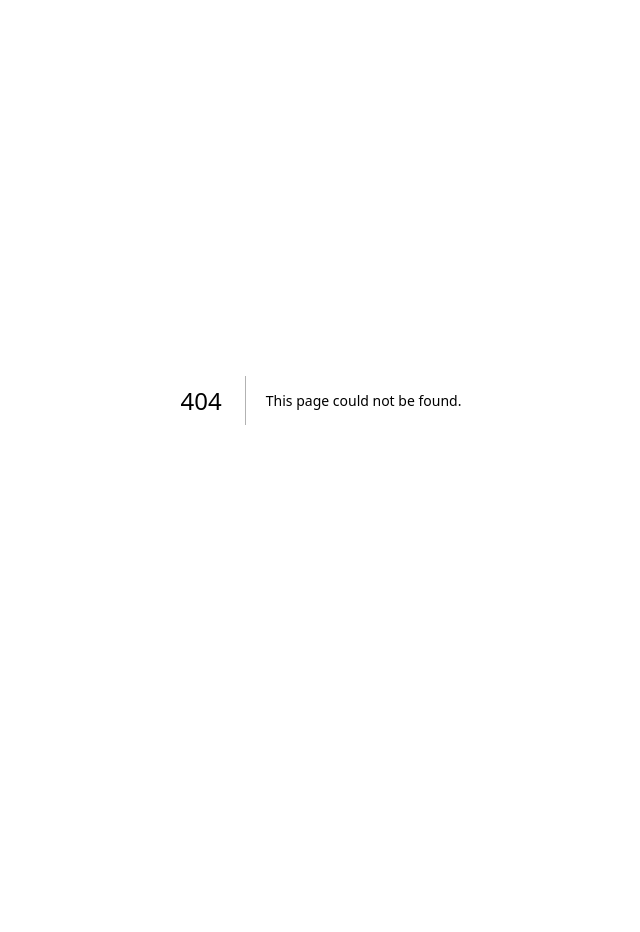
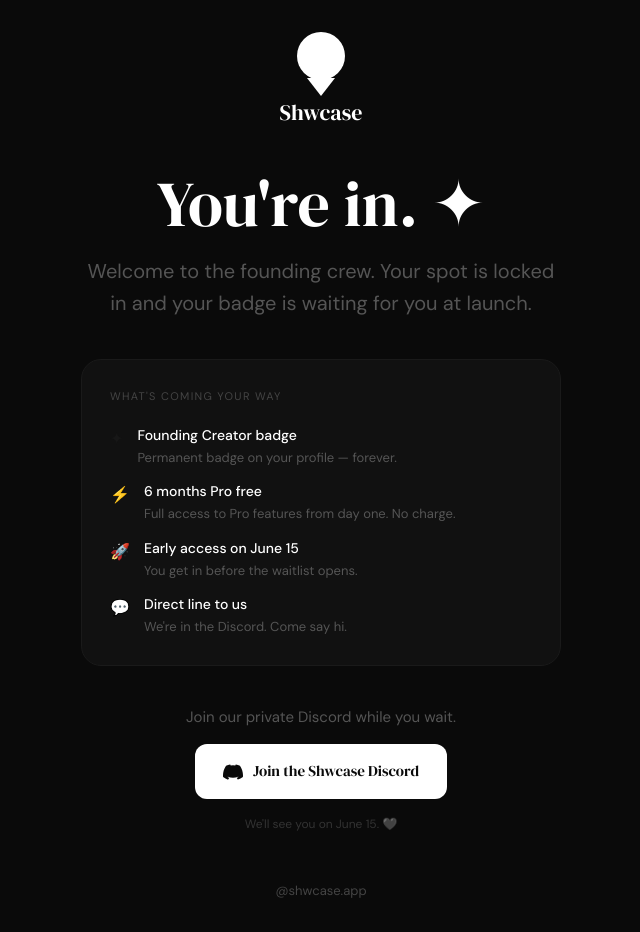
Before and after one commit to joshuapepper09/shwcase-landing, a Next.js app: page /welcome in a window 1280 px wide. Before the commit this address had no page. Shown: the whole page, without its empty margins (319-959 px from the left). Before the commit the page ends 800 px from the top, so only its background shows below. Built offline with nearby package versions, Linux system fonts and the light colour scheme.

Commit message:
add welcome page with Discord link

```diff
--- /dev/null
+++ b/app/welcome/page.tsx
@@ -0,0 +1,83 @@
+export default function Welcome() {
+    return (
+      <main style={{ minHeight: '100vh', background: '#0a0a0a', fontFamily: 'DM Sans, sans-serif', display: 'flex', flexDirection: 'column', alignItems: 'center', justifyContent: 'center', padding: '32px 24px', textAlign: 'center' }}>
+
+        <style>{`
+          @import url('https://fonts.googleapis.com/css2?family=DM+Serif+Display:ital@0;1&family=DM+Sans:wght@300;400;500&display=swap');
+          * { box-sizing: border-box; margin: 0; padding: 0; }
+          body { background: #0a0a0a; }
+          @keyframes fadeUp {
+            from { opacity: 0; transform: translateY(20px); }
+            to { opacity: 1; transform: translateY(0); }
+          }
+          .fade-1 { animation: fadeUp 0.8s ease forwards; }
+          .fade-2 { animation: fadeUp 0.8s ease 0.2s forwards; opacity: 0; }
+          .fade-3 { animation: fadeUp 0.8s ease 0.4s forwards; opacity: 0; }
+          .fade-4 { animation: fadeUp 0.8s ease 0.6s forwards; opacity: 0; }
+          .discord-btn:hover { background: #f0f0f0 !important; }
+        `}</style>
+
+        {/* Logo */}
+        <div className="fade-1" style={{ marginBottom: '40px' }}>
+          <div style={{ position: 'relative', width: '48px', height: '48px', margin: '0 auto 16px' }}>
+            <div style={{ width: '48px', height: '48px', borderRadius: '50%', background: 'white' }} />
+            <div style={{ position: 'absolute', bottom: 0, left: '50%', transform: 'translateX(-50%)', width: 0, height: 0, borderLeft: '14px solid transparent', borderRight: '14px solid transparent', borderTop: '18px solid white', marginBottom: '-16px' }} />
+          </div>
+          <span style={{ fontFamily: 'DM Serif Display, serif', fontSize: '22px', color: 'white' }}>Shwcase</span>
+        </div>
+
+        {/* Main message */}
+        <div className="fade-2" style={{ marginBottom: '40px' }}>
+          <h1 style={{ fontFamily: 'DM Serif Display, serif', fontSize: 'clamp(36px, 6vw, 64px)', color: 'white', lineHeight: 1.1, marginBottom: '16px' }}>
+            You're in. ✦
+          </h1>
+          <p style={{ fontSize: 'clamp(16px, 2vw, 20px)', color: '#555', lineHeight: 1.6, maxWidth: '480px', margin: '0 auto' }}>
+            Welcome to the founding crew. Your spot is locked in and your badge is waiting for you at launch.
+          </p>
+        </div>
+
+        {/* What they get */}
+        <div className="fade-3" style={{ width: '100%', maxWidth: '480px', marginBottom: '40px' }}>
+          <div style={{ background: '#111', border: '1px solid #1a1a1a', borderRadius: '20px', padding: '28px', textAlign: 'left' }}>
+            <p style={{ fontSize: '11px', color: '#444', letterSpacing: '0.12em', textTransform: 'uppercase', marginBottom: '20px' }}>What's coming your way</p>
+            <div style={{ display: 'flex', flexDirection: 'column', gap: '14px' }}>
+              {[
+                { icon: '✦', title: 'Founding Creator badge', desc: 'Permanent badge on your profile — forever.' },
+                { icon: '⚡', title: '6 months Pro free', desc: 'Full access to Pro features from day one. No charge.' },
+                { icon: '🚀', title: 'Early access on June 15', desc: 'You get in before the waitlist opens.' },
+                { icon: '💬', title: 'Direct line to us', desc: 'We\'re in the Discord. Come say hi.' },
+              ].map(item => (
+                <div key={item.title} style={{ display: 'flex', gap: '14px', alignItems: 'flex-start' }}>
+                  <span style={{ fontSize: '16px', marginTop: '2px', flexShrink: 0 }}>{item.icon}</span>
+                  <div>
+                    <p style={{ fontSize: '14px', color: 'white', fontWeight: 500, marginBottom: '2px' }}>{item.title}</p>
+                    <p style={{ fontSize: '13px', color: '#555', lineHeight: 1.5 }}>{item.desc}</p>
+                  </div>
+                </div>
+              ))}
+            </div>
+          </div>
+        </div>
+
+        {/* Discord CTA */}
+        <div className="fade-4" style={{ display: 'flex', flexDirection: 'column', alignItems: 'center', gap: '16px', marginBottom: '48px' }}>
+          <p style={{ fontSize: '15px', color: '#555' }}>Join our private Discord while you wait.</p>
+          <a href="https://discord.gg/HH4J3fJHv" target="_blank" rel="noopener noreferrer" className="discord-btn"
+            style={{ display: 'inline-flex', alignItems: 'center', gap: '10px', padding: '16px 28px', background: 'white', color: '#0a0a0a', borderRadius: '12px', fontSize: '15px', fontFamily: 'DM Serif Display, serif', textDecoration: 'none', transition: 'background 0.15s' }}>
+            <svg width="20" height="20" viewBox="0 0 24 24" fill="#0a0a0a">
+              <path d="M20.317 4.37a19.791 19.791 0 0 0-4.885-1.515.074.074 0 0 0-.079.037c-.21.375-.444.864-.608 1.25a18.27 18.27 0 0 0-5.487 0 12.64 12.64 0 0 0-.617-1.25.077.077 0 0 0-.079-.037A19.736 19.736 0 0 0 3.677 4.37a.07.07 0 0 0-.032.027C.533 9.046-.32 13.58.099 18.057.1 18.082.114 18.105.13 18.12a19.9 19.9 0 0 0 5.993 3.03.078.078 0 0 0 .084-.028c.462-.63.874-1.295 1.226-1.994a.076.076 0 0 0-.041-.106 13.107 13.107 0 0 1-1.872-.892.077.077 0 0 1-.008-.128 10.2 10.2 0 0 0 .372-.292.074.074 0 0 1 .077-.01c3.928 1.793 8.18 1.793 12.062 0a.074.074 0 0 1 .078.01c.12.098.246.198.373.292a.077.077 0 0 1-.006.127 12.299 12.299 0 0 1-1.873.892.077.077 0 0 0-.041.107c.36.698.772 1.362 1.225 1.993a.076.076 0 0 0 .084.028 19.839 19.839 0 0 0 6.002-3.03.077.077 0 0 0 .032-.054c.5-5.177-.838-9.674-3.549-13.66a.061.061 0 0 0-.031-.03z"/>
+            </svg>
+            Join the Shwcase Discord
+          </a>
+          <p style={{ fontSize: '12px', color: '#333' }}>We'll see you on June 15. 🖤</p>
+        </div>
+
+        {/* Follow */}
+        <div className="fade-4" style={{ display: 'flex', gap: '20px' }}>
+          <a href="https://instagram.com/shwcase.app" target="_blank" rel="noopener noreferrer"
+            style={{ fontSize: '13px', color: '#444', textDecoration: 'none' }}>@shwcase.app</a>
+        </div>
+
+      </main>
+    )
+  }
```
